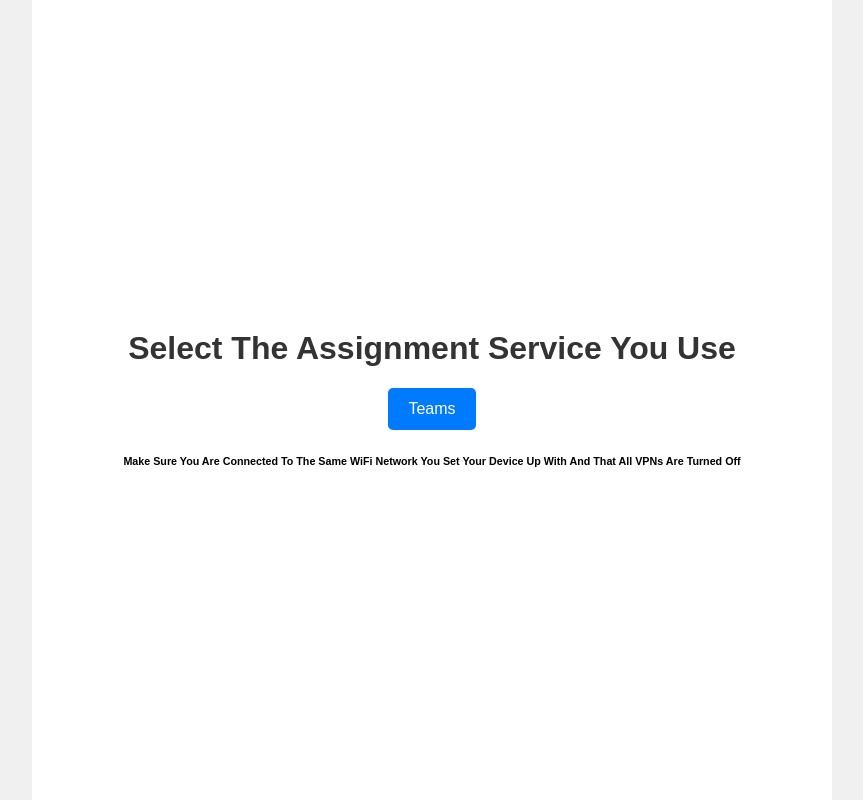
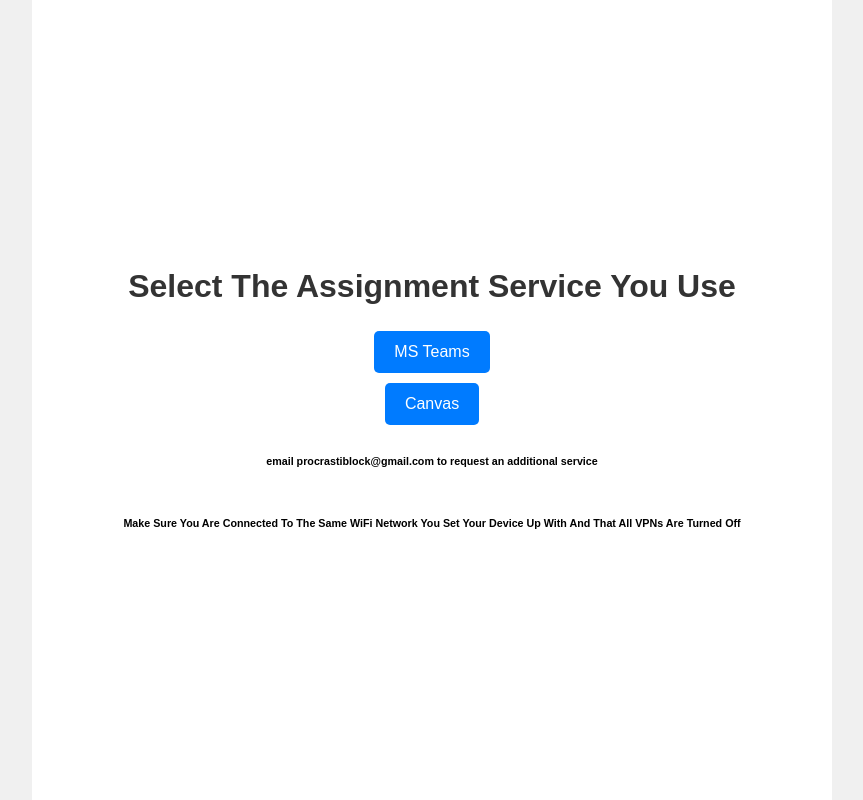
Before and after one commit to wil-h/Phone-Locker, a Flask app: template templates/usernamepassword.html in a window 1280 px wide. Shown: the whole page, without its empty margins (208-1071 px from the left). Run offline with Flask 3, Linux system fonts and the light colour scheme; the template is opened without the code that fills it, so the values that code supplies are empty.

Commit message:
Update usernamepassword.html

```diff
--- a/templates/usernamepassword.html
+++ b/templates/usernamepassword.html
@@ -41,6 +41,7 @@
       font-size: 16px;
       cursor: pointer;
       transition: background-color 0.3s ease;
+      margin: 5px;
     }
 
     button:hover {
@@ -72,8 +73,12 @@
   <div id="starting">
     <h1>Select The Assignment Service You Use</h1>
     <a href="{{url_for('aiisdumb')}}">
-    <button onclick=>Teams</button>
+    <button>MS Teams</button>
     </a>
+    <a href="{{url_for('aiisdumbcanvas')}}">
+      <button>Canvas</button>
+    </a>
+    <h6>email procrastiblock@gmail.com to request an additional service</h6>
     <h6>Make Sure You Are Connected To The Same WiFi Network You Set Your Device Up With And That All VPNs Are Turned Off</h6>
   </div>
   <div id="strip"></div>
```
